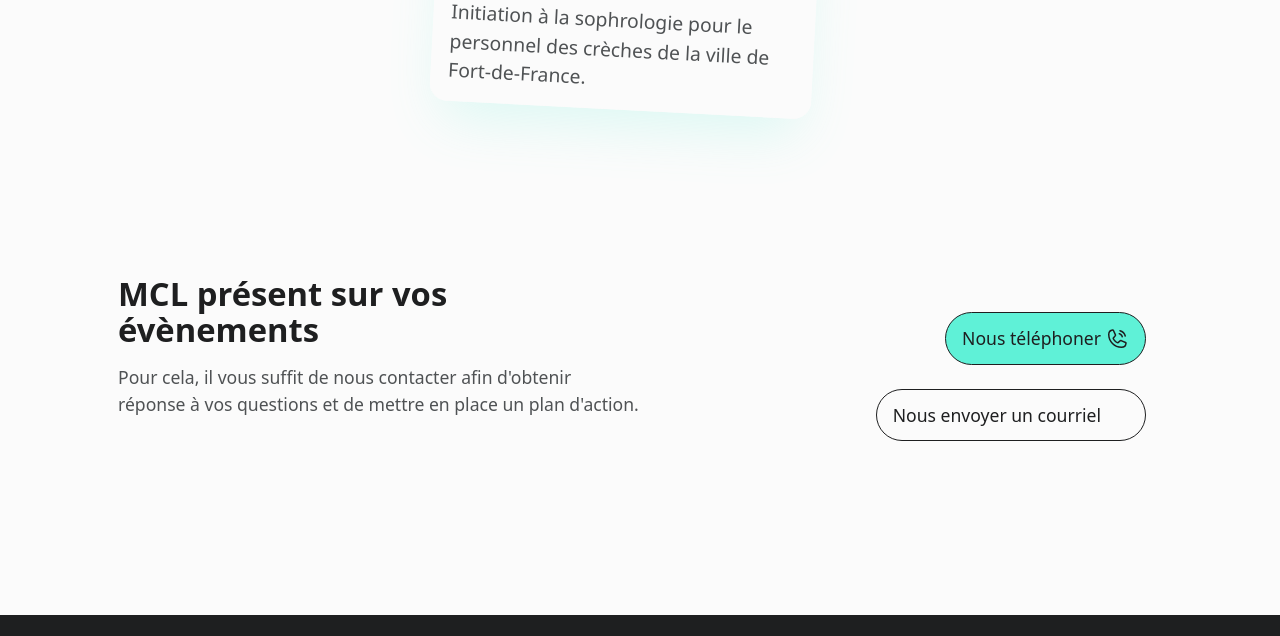
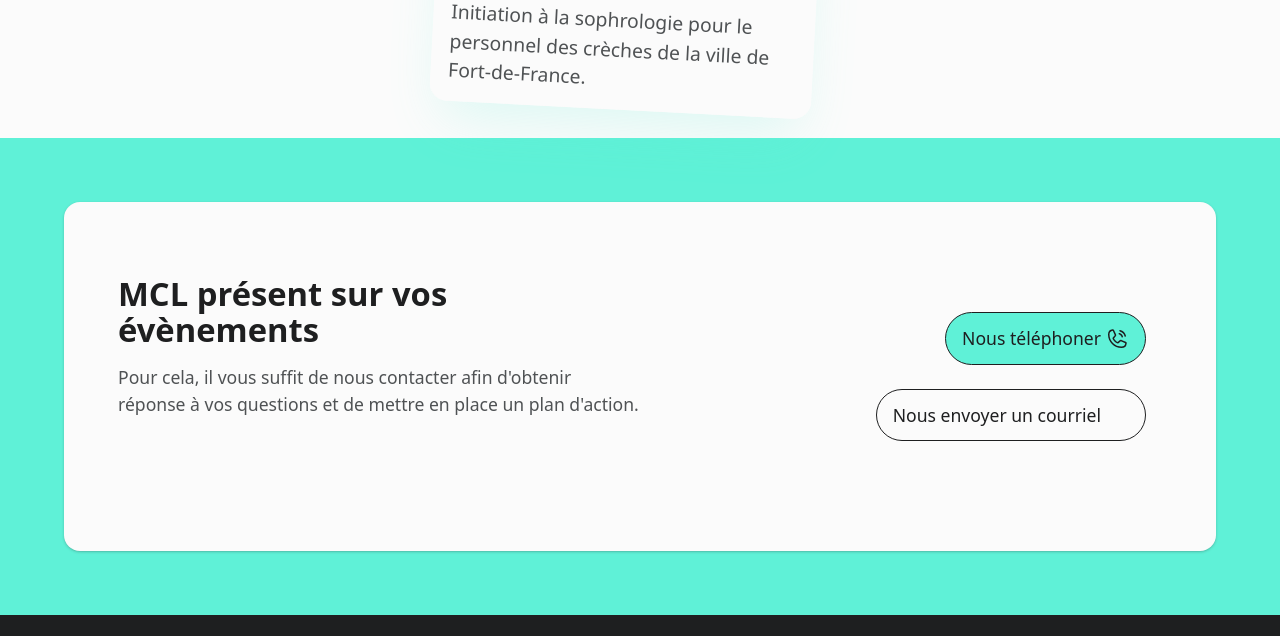
Before and after one commit to LenaEUGENE/mcl-v1, an Astro site: page /entreprise in a window 1280 px wide. Shown: the part 6440-7076 px from the top of the page. Built offline with nearby package versions, Linux system fonts and the light colour scheme; Astro itself is replaced by a stand-in of ours; some icons are missing.

Commit message:
change CTA section bg color

```diff
--- a/src/pages/entreprise.astro
+++ b/src/pages/entreprise.astro
@@ -529,10 +529,10 @@
 	</section>
 
 	 <!-- CTA -->
-	 <section class="section bg-brand-100">
+	 <section class="section bg-brand">
 		<div class="container">
 			<div
-				class="relative z-10 overflow-hidden rounded-2xl bg-brand-500/20 px-8 md:p-[70px]"
+				class="relative z-10 overflow-hidden rounded-2xl bg-offwhite shadow shadow-dark/20 px-8 md:p-[70px]"
 			>
 				<div class="-mx-4 flex flex-wrap items-center">
 					<div class="sectionTitle w-full mx-auto max-w-prose space-y-4 text-left pb-12 lg:pb-16 lg:w-1/2">
```
